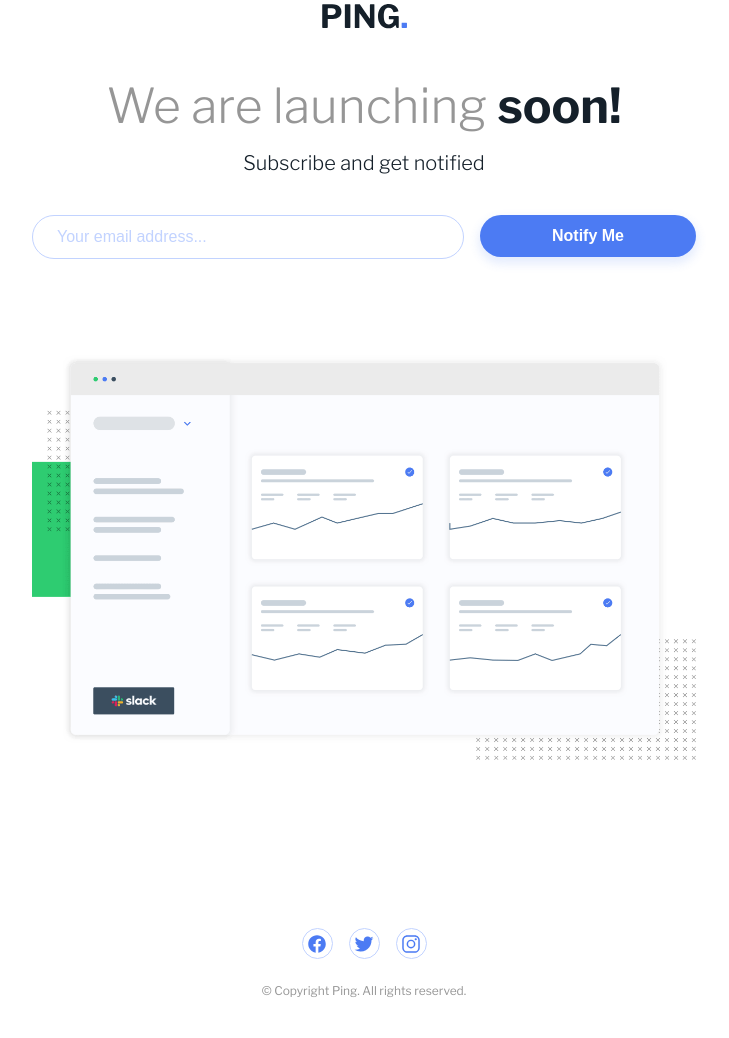
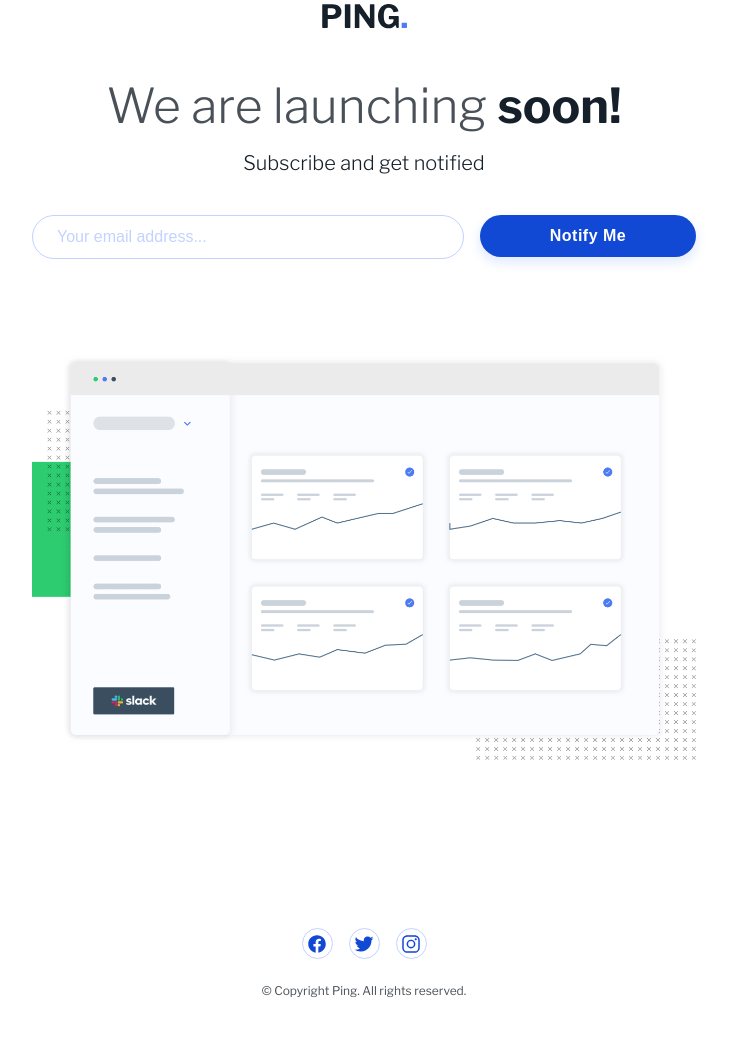
Before and after one commit to dev-rome/FM-Ping-Coming-Soon, a plain HTML site: page index.html in a window 1280 px wide. Shown: the part 69-1107 px from the top of the page, without its empty margins (276-1005 px from the left). Drawn offline with nearby package versions, Linux system fonts and the light colour scheme.

Commit message:
chore: update HTML structure and refine CSS styles

```diff
--- a/css/styles.css
+++ b/css/styles.css
@@ -1,4 +1,49 @@
-@import "./variables.css";
+:root {
+  /* Core neutrals */
+  --white: #ffffff;
+  --black: #000000;
+
+  /* Blue */
+  --blue-950: #15202a;
+  --blue-500: #1148d4;
+  --blue-200: #c2d3ff;
+
+  /* Gray */
+  --gray-400: #495057;
+  --gray-100: #ebebeb;
+  --gray-50: #fbfcff;
+
+  /* Red */
+  --red-400: #ff5466;
+  /* Green */
+  --green-500: #2ecc71;
+
+  /* Typography */
+  --font-family-sans: "Libre Franklin", sans-serif;
+  /* Font Weight */
+  --font-weight-light: 300;
+  --font-weight-semi-bold: 600;
+  --font-weight-bold: 700;
+  /* Font Sizes */
+  --font-size-48: 3rem; /* 48px */
+  --font-size-20: 1.25rem; /* 20px */
+  --font-size-16: 1rem; /* 16px */
+  --font-size-12: 0.75rem; /* 12px */
+  --font-size-10: 0.625rem; /* 10px */
+
+  /* Spacing */
+  --space-800: 6rem; /* 96px */
+  --space-700: 4.5rem; /* 72px */
+  --space-600: 3rem; /* 48px */
+  --space-500: 2.5rem; /* 40px */
+  --space-400: 2rem; /* 32px */
+  --space-300: 1.5rem; /* 24px */
+  --space-200: 1rem; /* 16px */
+  --space-150: 0.75rem; /* 12px */
+  --space-100: 0.5rem; /* 8px */
+  --space-0: 0rem; /* 0px */
+}
+
 *,
 *::before,
 *::after {
@@ -127,6 +172,7 @@ body {
   padding-block: var(--space-150);
   box-shadow: 0 5px 10px 2px #4c7bf323;
   width: 100%;
+  letter-spacing: 0.5px;
 }
 
 .main {
--- a/css/variables.css
+++ /dev/null
@@ -1,47 +0,0 @@
-@import url("https://fonts.googleapis.com/css2?family=Libre+Franklin:ital,wght@0,100..900;1,100..900&display=swap");
-
-:root {
-  /* Core neutrals */
-  --white: #ffffff;
-  --black: #000000;
-
-  /* Blue */
-  --blue-950: #15202a;
-  --blue-500: #4c7bf3;
-  --blue-200: #c2d3ff;
-
-  /* Gray */
-  --gray-400: #969696;
-  --gray-100: #ebebeb;
-  --gray-50: #fbfcff;
-
-  /* Red */
-  --red-400: #ff5466;
-  /* Green */
-  --green-500: #2ecc71;
-
-  /* Typography */
-  --font-family-sans: "Libre Franklin", sans-serif;
-  /* Font Weight */
-  --font-weight-light: 300;
-  --font-weight-semi-bold: 600;
-  --font-weight-bold: 700;
-  /* Font Sizes */
-  --font-size-48: 3rem; /* 48px */
-  --font-size-20: 1.25rem; /* 20px */
-  --font-size-16: 1rem; /* 16px */
-  --font-size-12: 0.75rem; /* 12px */
-  --font-size-10: 0.625rem; /* 10px */
-
-  /* Spacing */
-  --space-800: 6rem; /* 96px */
-  --space-700: 4.5rem; /* 72px */
-  --space-600: 3rem; /* 48px */
-  --space-500: 2.5rem; /* 40px */
-  --space-400: 2rem; /* 32px */
-  --space-300: 1.5rem; /* 24px */
-  --space-200: 1rem; /* 16px */
-  --space-150: 0.75rem; /* 12px */
-  --space-100: 0.5rem; /* 8px */
-  --space-0: 0rem; /* 0px */
-}
--- a/index.html
+++ b/index.html
@@ -3,21 +3,33 @@
   <head>
     <meta charset="UTF-8" />
     <meta name="viewport" content="width=device-width, initial-scale=1.0" />
+    <meta
+      name="description"
+      content="Ping is a new service that helps you stay connected with your team."
+    />
     <link
       rel="icon"
       type="image/png"
       sizes="32x32"
       href="./images/favicon-32x32.png"
     />
+    <link rel="preconnect" href="https://fonts.googleapis.com" />
+    <link rel="preconnect" href="https://fonts.gstatic.com" crossorigin />
+    <link
+      href="https://fonts.googleapis.com/css2?family=Libre+Franklin:ital,wght@0,100..900;1,100..900&family=Public+Sans:ital,wght@0,100..900;1,100..900&display=swap"
+      rel="stylesheet"
+    />
     <link rel="stylesheet" href="css/styles.css" />
     <script src="js/index.js" defer></script>
     <script
       type="module"
       src="https://unpkg.com/ionicons@7.1.0/dist/ionicons/ionicons.esm.js"
+      defer
     ></script>
     <script
       nomodule
       src="https://unpkg.com/ionicons@7.1.0/dist/ionicons/ionicons.js"
+      defer
     ></script>
     <title>Frontend Mentor | Ping coming soon page</title>
   </head>
@@ -25,7 +37,12 @@
     <div class="container">
       <header class="hero">
         <div class="hero__content">
-          <img src="./images/logo.svg" alt="Ping logo" class="hero__logo" />
+          <img
+            src="./images/logo.svg"
+            alt="Ping logo"
+            class="hero__logo"
+            fetchpriority="high"
+          />
 
           <div class="hero__text">
             <h1 class="hero__title">
@@ -35,7 +52,7 @@
           </div>
         </div>
 
-        <form class="hero__form">
+        <form class="hero__form" novalidate>
           <label for="email" class="sr-only">Email address</label>
           <div class="hero__input-group">
             <input
@@ -44,6 +61,7 @@
               name="email"
               class="hero__input"
               placeholder="Your email address..."
+              required
             />
             <p id="email-error" class="hero__error hide">
               Please provide a valid email address
@@ -57,9 +75,10 @@
     <div class="container">
       <main class="main">
         <img
+          class="main__image"
           src="./images/illustration-dashboard.png"
           alt="Illustration of a dashboard"
-          class="main__image"
+          fetchpriority="high"
         />
       </main>
     </div>
@@ -67,13 +86,13 @@
     <div class="container">
       <footer class="footer">
         <div class="footer__socials">
-          <a href="#" class="footer__link">
+          <a href="#" class="footer__link" aria-label="facebook">
             <ion-icon name="logo-facebook"></ion-icon>
           </a>
-          <a href="#" class="footer__link">
+          <a href="#" class="footer__link" aria-label="twitter">
             <ion-icon name="logo-twitter"></ion-icon>
           </a>
-          <a href="#" class="footer__link">
+          <a href="#" class="footer__link" aria-label="instagram">
             <ion-icon name="logo-instagram"></ion-icon>
           </a>
         </div>
```
